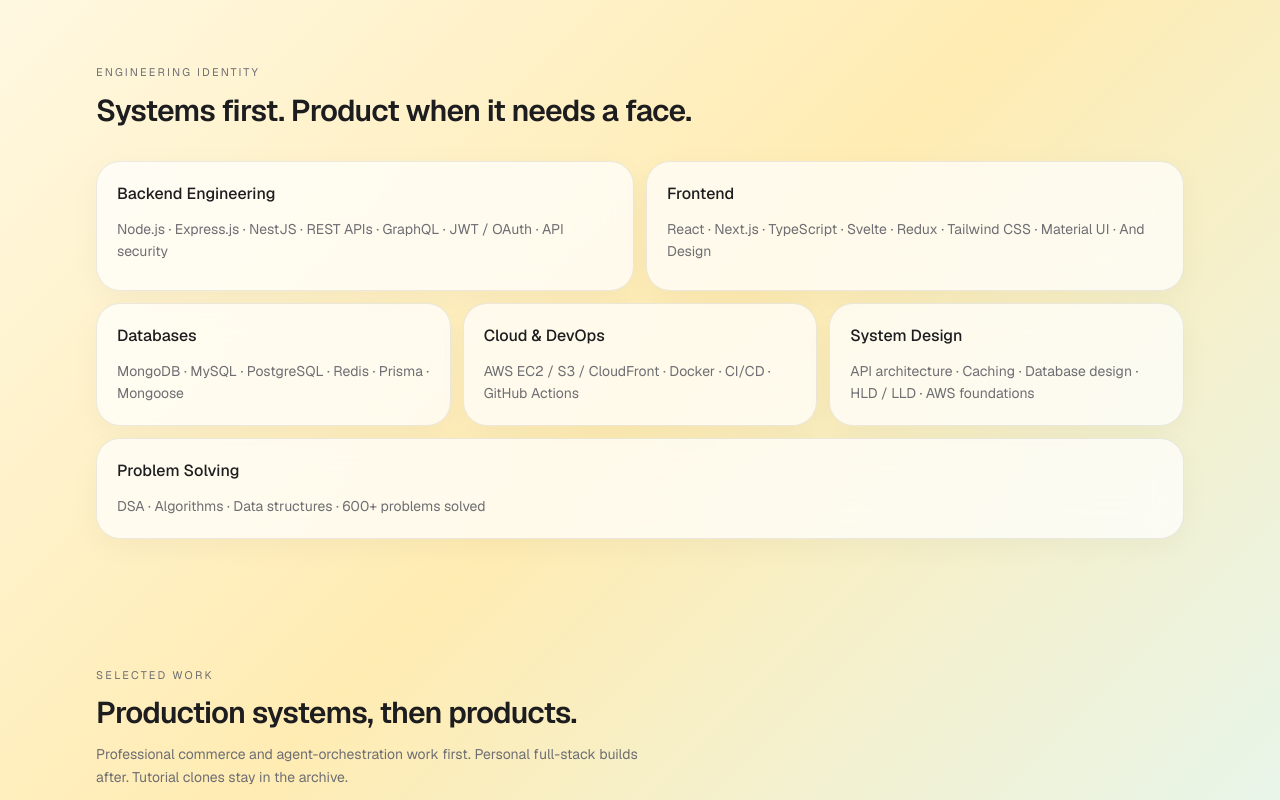
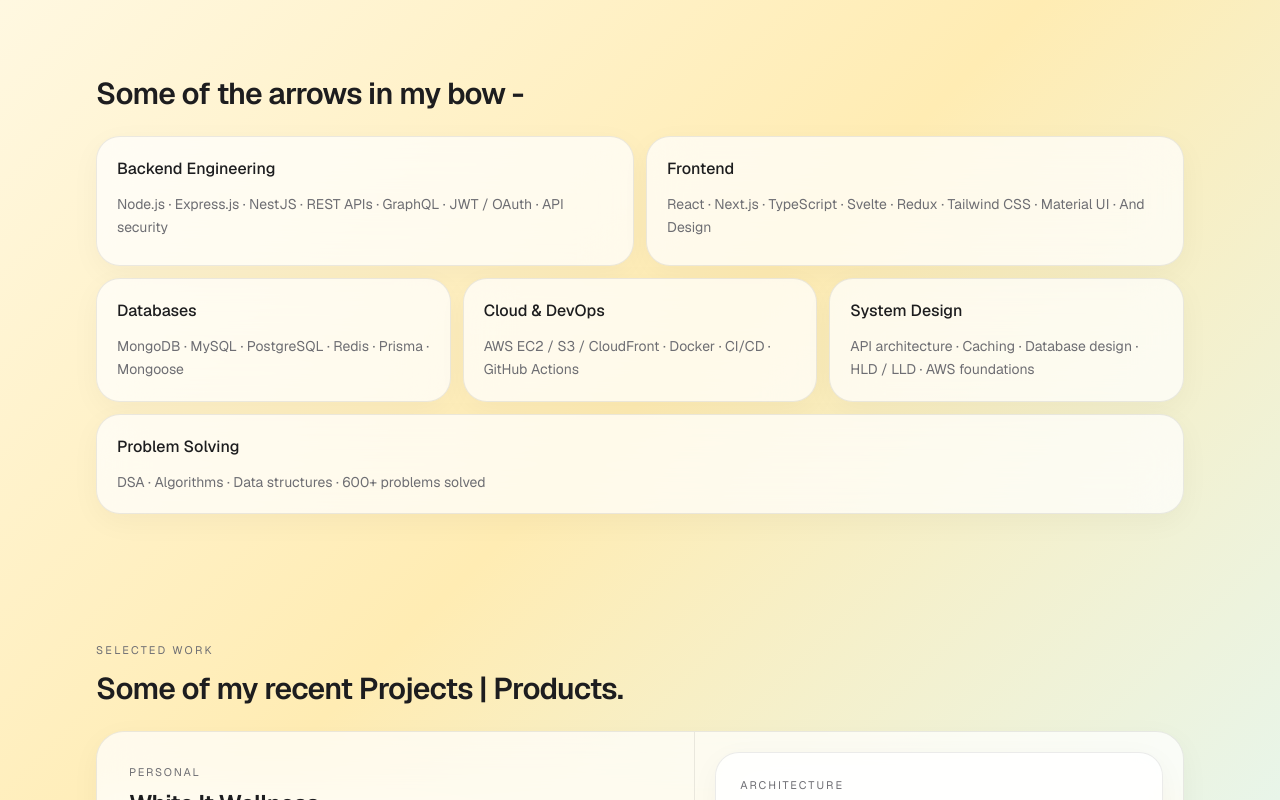
Before and after one commit to meghsha/yet-another-portfolio, a Next.js app: page / in a window 1280 px wide. Shown: the part 800-1600 px from the top of the page. Built offline with nearby package versions, Linux system fonts and the light colour scheme.

Commit message:
minor changes

```diff
--- a/src/components/home.tsx
+++ b/src/components/home.tsx
@@ -128,12 +128,11 @@
 
       <section className="mx-auto max-w-6xl px-5 py-16 sm:px-8">
         <FadeIn>
-          <SectionLabel>Engineering identity</SectionLabel>
           <h2 className="mt-3 max-w-2xl text-3xl font-semibold tracking-tight">
-            Systems first. Product when it needs a face.
+            Some of the arrows in my bow -
           </h2>
         </FadeIn>
-        <div className="mt-8 grid gap-3 sm:grid-cols-2 lg:grid-cols-6">
+        <div className="mt-6 grid gap-3 sm:grid-cols-2 lg:grid-cols-6">
           <BentoCard
             title={bento.backend.title}
             items={bento.backend.items}
@@ -171,14 +170,10 @@
         <FadeIn>
           <SectionLabel>Selected work</SectionLabel>
           <h2 className="mt-3 text-3xl font-semibold tracking-tight">
-            Production systems, then products.
+            Some of my recent Projects | Products.
           </h2>
-          <p className="mt-3 max-w-xl text-sm leading-relaxed text-ink-soft">
-            Professional commerce and agent-orchestration work first. Personal
-            full-stack builds after. Tutorial clones stay in the archive.
-          </p>
         </FadeIn>
-        <div className="mt-10 space-y-8">
+        <div className="mt-6 space-y-8">
           {featuredProjects.map((project, i) => (
             <FadeIn key={project.slug} delay={i * 0.04}>
               <article className="surface overflow-hidden rounded-[28px]">
```
